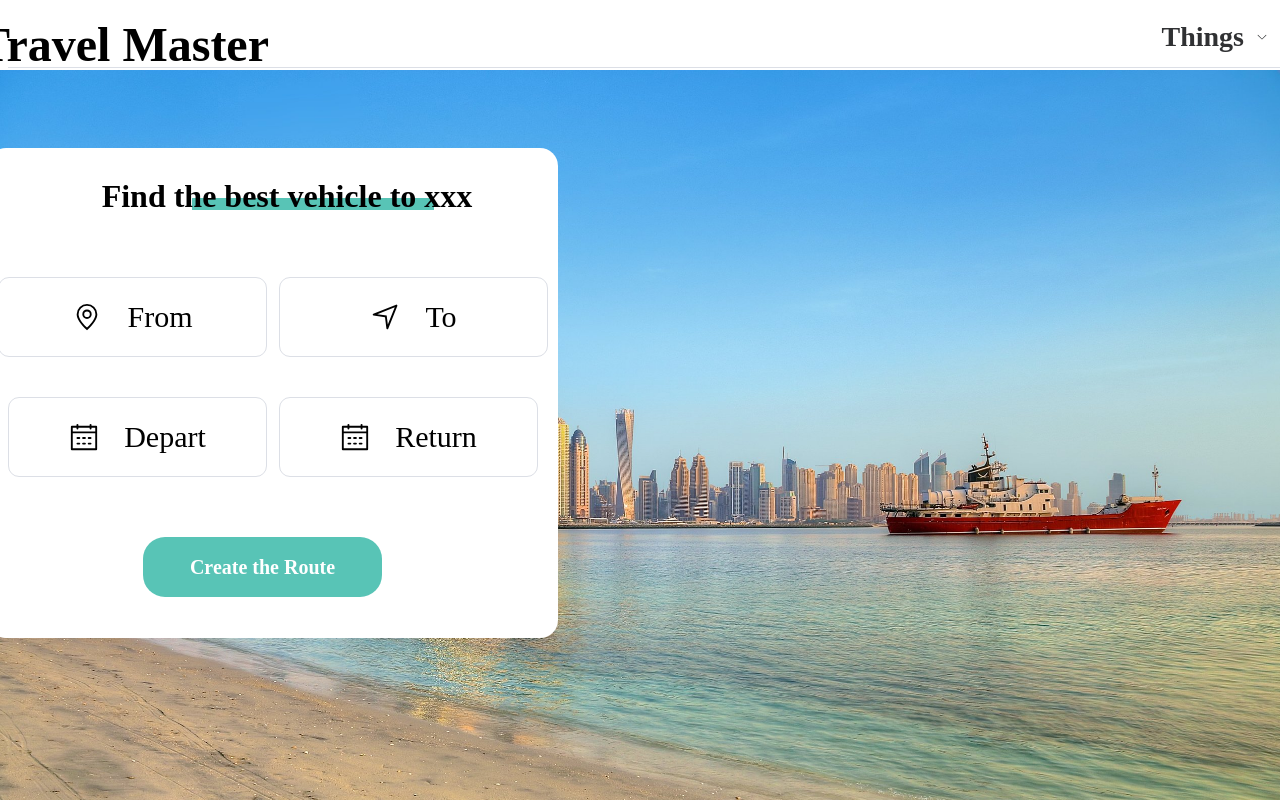
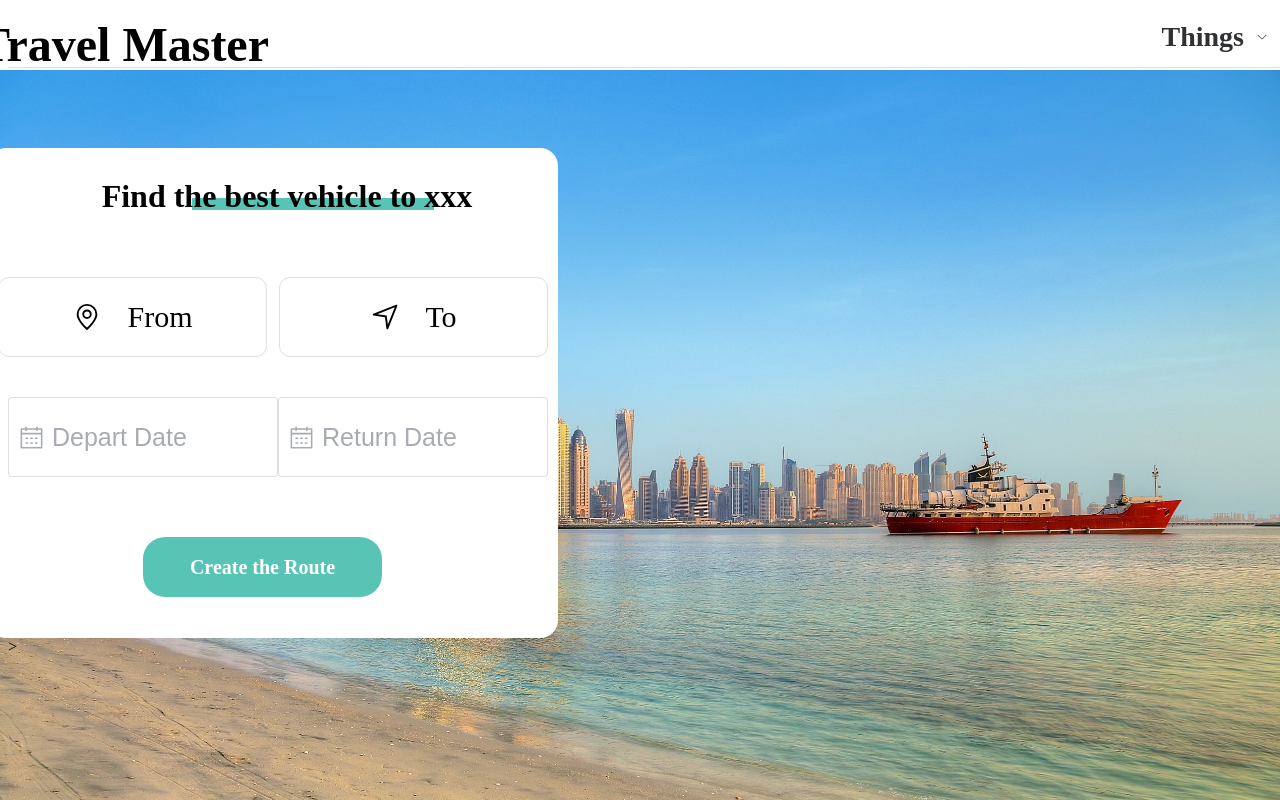
Before and after one commit to kuzzz02/TravelMaster, a Vue app in the folder tm-vue/: page /Vehicle in a window 1280 px wide. Built offline with nearby package versions, Linux system fonts and the light colour scheme.

Commit message:
weather更改

```diff
--- a/tm-vue/src/components/Location.vue
+++ b/tm-vue/src/components/Location.vue
@@ -36,6 +36,7 @@
   import hotel from "../assets/pic/Hotel.png";
   import vehicles from "../assets/pic/vehicles.png";
   import Nav from "./Nav.vue";
+  import weather from "../assets/pic/weather.png";
 
   export default {
     components: {
@@ -64,6 +65,10 @@
             name: "Vehicle",
             icon: vehicles,
           },
+          {
+            name: "Weather",
+            icon: weather,
+          }
         ],
       };
     },
@@ -104,15 +109,16 @@
     display: flex;
     flex-wrap: wrap;
     justify-content: space-between;
-    margin-left: 20px;
-    margin-right: 20px;
+    margin-left: auto;
+    margin-right: auto;
     gap: 20px;
+    width: 1050px;
     margin-top: 20px;
   }
 
   .content .list .item {
     display: flex;
-    padding: 14px 13px;
+    padding: 14px 23px;
     font-size: 32px;
     font-family: "smiley sans";
     justify-content: space-between;
@@ -120,6 +126,7 @@
     border: 2px solid black;
     border-radius: 10px;
     width: 180px;
+    margin-left: 20px;
   }
   .list :hover {
     background-color:#7ddbcf;
--- a/tm-vue/src/components/VehiclePage.vue
+++ b/tm-vue/src/components/VehiclePage.vue
@@ -11,23 +11,42 @@
         <el-button class="bt" @mouseover="h"><el-icon class="left"><Position /></el-icon>To</el-button>
       </div>
       <div class="button-row2">
-        <el-button class="bt" @mouseover="h"><el-icon class="left"><Calendar /></el-icon>Depart</el-button>
-        <el-button class="bt" @mouseover="h"><el-icon class="left"><Calendar /></el-icon>Return</el-button>
+        <div class="bt2"><el-date-picker style="width:270px; height:80px; font-size: 25px;border-radius: 11px; " v-model="value1" type="date" size="larege" placeholder="Depart Date"
+        :default-value="new Date(2023, 12, 12)"/></div>
+        <div class="bt2"><el-date-picker style="width:270px; height:80px; font-size: 25px;border-radius: 11px; " v-model="value2" type="date" size="larege" placeholder="Return Date"
+        :default-value="new Date(2023, 12, 12)"/></div>
       </div>
         <div class="button">
-          <span class="button-text">Create the Route</span>
+          <span class="button-text" @click.stop="showmap()">Create the Route</span>
       </div>
     </div>
+    <WindowsMap ref="WindowsMap"></WindowsMap>>
   </div>
 </template>
 
 <script>
 import Nav from "./Nav.vue";
+import WindowsMap from "./WindowsMap.vue"
+import { ref } from 'vue'
+  const value1 = ref('')
+  const value2 = ref('')
 export default {
   name: "MyPage",
+  data(){
+    return{
+      value1,
+      value2
+    }
+  },
   components: {
-    Nav
+    Nav,
+    WindowsMap
   },
+methods: {
+  showmap(){
+    this.$refs.WindowsMap.dialogVisible=true
+  }
+}
 };
 </script>
 
@@ -106,6 +125,18 @@ body{
   display: flex;
   align-items: center;
 }
+
+.bt2{
+  font-family: "smiley sans";
+  color: black;
+  font-size: 30px;
+  height: 80px;
+  margin: auto;
+  border-radius: 11px;
+  background-color: #fff;
+  display: flex;
+  align-items: center;
+}
 .bt:hover {
   background-color:#58c4b6 !important;
   color: white !important;
--- a/tm-vue/src/components/WeatherPage.vue
+++ b/tm-vue/src/components/WeatherPage.vue
@@ -8,7 +8,7 @@
         <div class="button-row11">
           <el-button class="btq" @mouseover="h"><el-icon class="left"><Location /></el-icon>Location</el-button>
           <div class="btq"><el-date-picker style="width:300px; height:80px; font-size: 25px;border-radius: 11px; " v-model="value1" type="date" size="larege" placeholder="Pick a date"
-        :default-value="new Date(2010, 9, 1)"/></div>
+        :default-value="new Date(2023, 12, 12)"/></div>
         </div>
         <div class="plat"><el-button class="bt1" @click="search">Search The Weather</el-button></div>
       </div>
```
